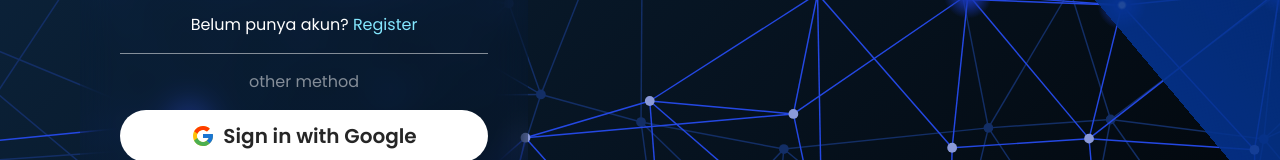
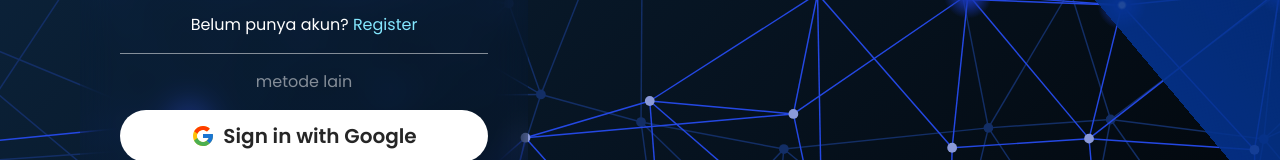
Before and after one commit to Xenocatz/WhangSaff, a React (Vite) app: page /login in a window 1280 px wide. Shown: the part 531-691 px from the top of the page. Built offline with nearby package versions, Linux system fonts and the light colour scheme; no server answers.

Commit message:
register fixed

```diff
--- a/src/pages/LoginPage.jsx
+++ b/src/pages/LoginPage.jsx
@@ -200,7 +200,7 @@ const LoginPage = () => {
                   variants={loginItemsVariants}
                   className="flex items-center justify-center text-sm text-center text-white/50 md:text-base"
                 >
-                  other method
+                  metode lain
                 </motion.p>
 
                 {/* other login */}
--- a/src/pages/RegisterPage.jsx
+++ b/src/pages/RegisterPage.jsx
@@ -18,7 +18,6 @@ const RegisterPage = () => {
   const [email, setEmail] = useState("");
   const [password, setPassword] = useState("");
   const [avatar, setAvatar] = useState({ file: null, url: null });
-  const user = auth?.currentUser;
 
   const Navigate = useNavigate();
 
@@ -31,9 +30,7 @@ const RegisterPage = () => {
       }
 
       const result = await register({ username, email, password, avatar });
-      if (!result) {
-        throw new Error("Registration failed");
-      }
+      if (!result) return;
 
       Navigate("/login", { replace: true });
       setUsername("");
@@ -250,7 +247,7 @@ const RegisterPage = () => {
                   variants={loginItemsVariants}
                   className="flex items-center justify-center text-sm text-center text-white/50 md:text-base"
                 >
-                  other method
+                  metode lain
                 </motion.p>
                 <motion.button
                   variants={loginItemsVariants}
--- a/src/service/authService.js
+++ b/src/service/authService.js
@@ -56,6 +56,7 @@ export const register = async ({ username, email, password, avatar }) => {
     });
 
     toast.success("berhasil register, Login sono!");
+    return user.accessToken;
   } catch (error) {
     console.error(error.message);
     toast.error(error.message);
```
